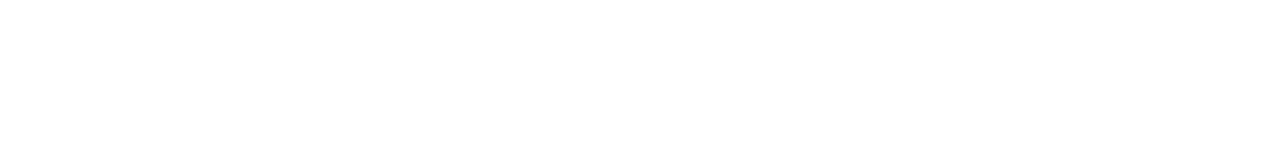
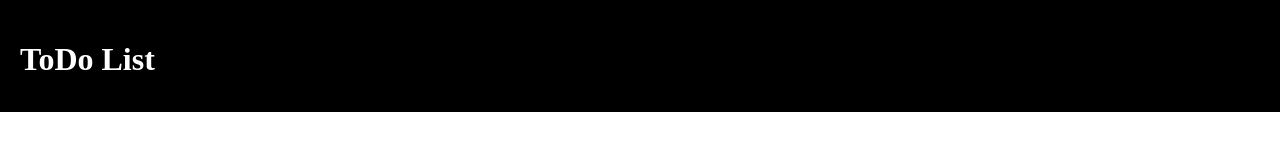
Before and after one commit to MuhammadArshad123/ToDo-List, a plain HTML site: page index.html in a window 1280 px wide. Drawn offline with Linux system fonts and the light colour scheme.

Commit message:
Added header

```diff
--- a/index.html
+++ b/index.html
@@ -7,5 +7,11 @@
     <link rel="stylesheet" href="styles.css" />
     <title>ToDo List</title>
   </head>
-  <body></body>
+  <body>
+    <header>
+      <div class="logo">
+        <h1>ToDo List</h1>
+      </div>
+    </header>
+  </body>
 </html>
--- a/styles.css
+++ b/styles.css
@@ -0,0 +1,22 @@
+*{
+    margin:0;
+    padding:0;
+    box-sizing: border-box;
+}
+
+header{
+    background: #000;
+    color: #fff;
+    padding: 20px;
+    height:7em;
+}
+
+h1{
+    display: block;
+    font-size: 2em;
+    margin-block-start: 0.67em;
+    margin-block-end: 0.67em;
+    margin-inline-start: 0px;
+    margin-inline-end: 0px;
+    font-weight: bold;
+}
```
